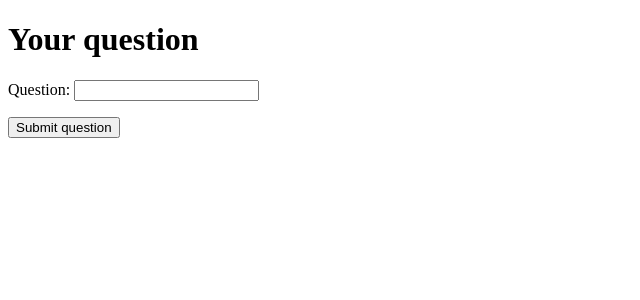
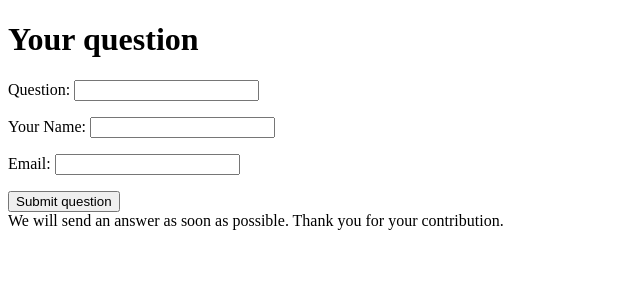
Before and after one commit to bitlabstudio/django-frequently, a Django app: a page that uses frequently/templates/frequently/entry_form.html in a window 1280 px wide. Shown: the top 300 px of the page, without its empty margins (0-640 px from the left). Run offline with Django 3.2, Linux system fonts and the light colour scheme; some libraries are stand-ins or nearby versions.

Commit message:
added name and email to question submission, added function to send a notification

```diff
--- a/frequently/forms.py
+++ b/frequently/forms.py
@@ -3,6 +3,10 @@ Forms for the ``django-frequently`` application.
 
 """
 from django import forms
+from django.conf import settings
+from django.core.mail import send_mail
+from django.template.loader import render_to_string
+from django.utils.translation import ugettext_lazy as _
 
 from frequently.models import Entry
 
@@ -12,6 +16,9 @@ class EntryForm(forms.ModelForm):
     Form to submit a new entry.
 
     """
+    name = forms.CharField(max_length=100, label=_('Your Name'))
+    email = forms.EmailField()
+
     class Meta:
         model = Entry
         exclude = (
@@ -34,4 +41,22 @@ class EntryForm(forms.ModelForm):
     def save(self, *args, **kwargs):
         if self.owner:
             self.instance.owner = self.owner
+        try:
+            settings.FREQUENTLY_RECIPIENTS
+            ctx_dict = {
+                'name': self.cleaned_data['name'],
+                'email': self.cleaned_data['email'],
+                'question': self.cleaned_data['question'],
+            }
+            subject = render_to_string(
+                    'frequently/email/new_question_subject.txt',
+                    ctx_dict)
+            subject = ''.join(subject.splitlines())
+            message = render_to_string(
+                    'frequently/email/new_question_body.txt',
+                    ctx_dict)
+            to = [item[1] for item in settings.FREQUENTLY_RECIPIENTS]
+            send_mail(subject, message, settings.DEFAULT_FROM_EMAIL, to)
+        except AttributeError:
+            pass
         return super(EntryForm, self).save(*args, **kwargs)
--- /dev/null
+++ b/frequently/templates/frequently/email/new_question_subject.txt
@@ -0,0 +1 @@
+{% load i18n %}{% trans "Project Kairos - a new FAQ question has been submitted" %}
--- a/frequently/templates/frequently/entry_form.html
+++ b/frequently/templates/frequently/entry_form.html
@@ -8,4 +8,5 @@
     {{ form.as_p }}
     <input type="submit" value="{% trans "Submit question" %}" />
 </form>
+{% trans "We will send an answer as soon as possible. Thank you for your contribution." %}
 {% endblock %}
```
Also changed, not shown: frequently/templates/frequently/email/new_question_body.txt (added, +15 -0 lines), frequently/tests/integration_tests/views_tests.py (+9 -0 lines), frequently/tests/test_settings.py (+5 -0 lines).
